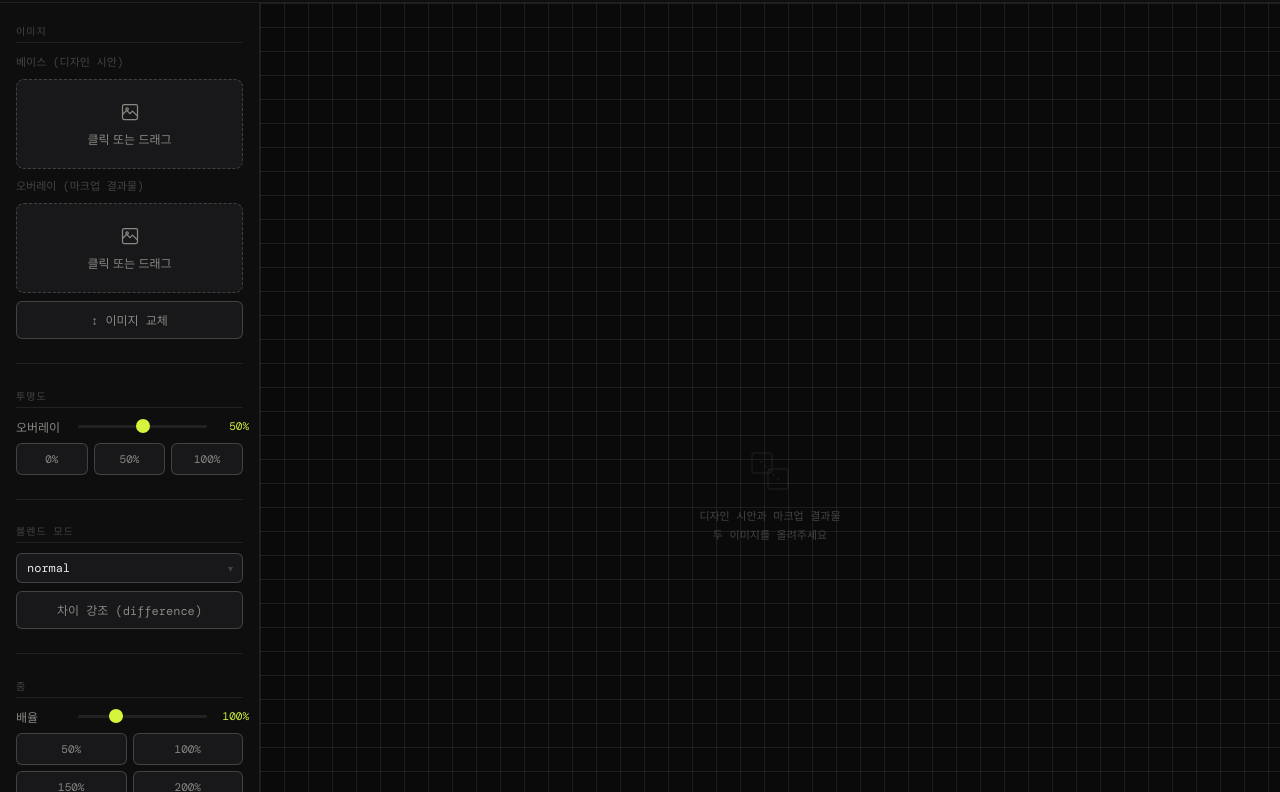
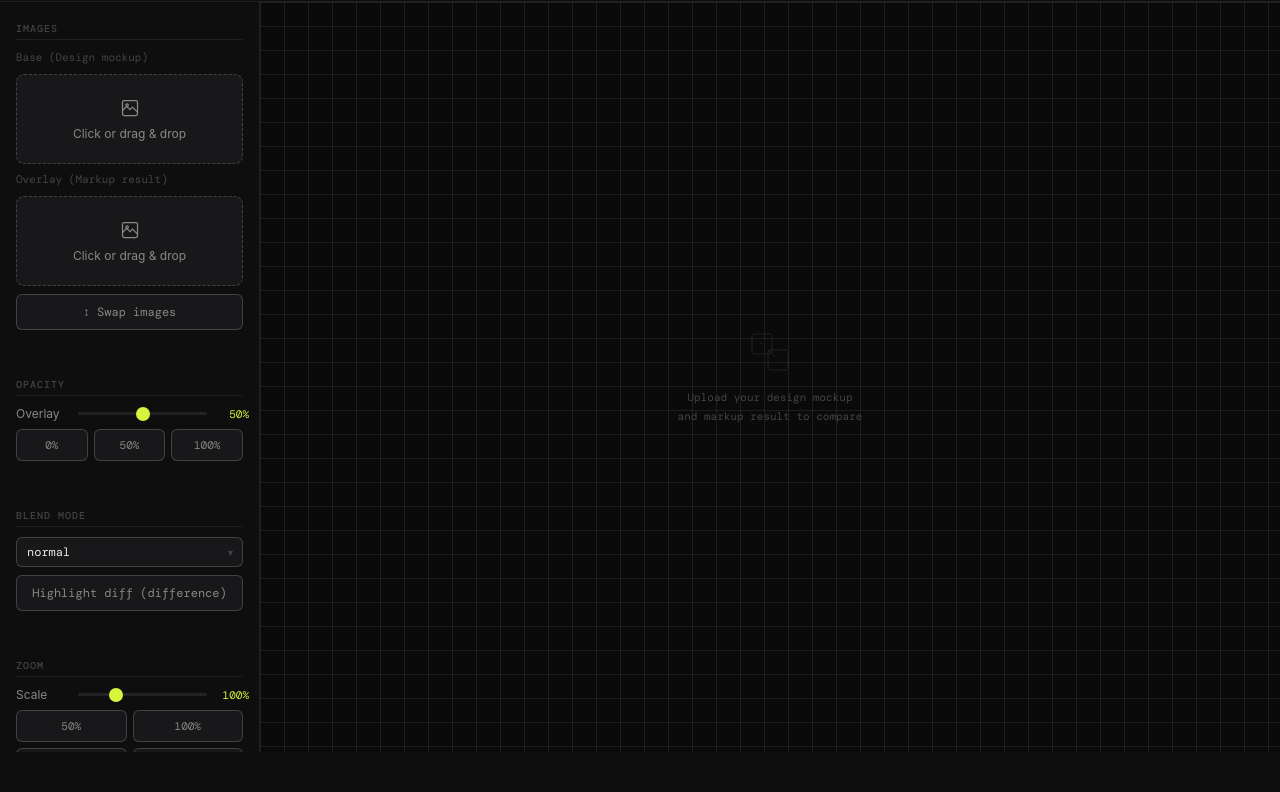
Before and after one commit to joonmoogo/design_overlay, a plain HTML site: page index.html in a window 1280 px wide. Shown: the part 48-840 px from the top of the page. After the commit the page ends 800 px from the top, so only its background shows below. Drawn offline with nearby package versions, Linux system fonts and the light colour scheme; a web font is replaced by a local one.

Commit message:
Update index.html

```diff
--- a/index.html
+++ b/index.html
@@ -1,29 +1,27 @@
-<!DOCTYPE html>
-<html lang="ko">
-<head>
+<html lang="en"><head>
 <meta charset="UTF-8">
 <meta name="viewport" content="width=device-width, initial-scale=1.0">
 <!-- SEO -->
 <title>Overlay Compare</title>
-<meta name="description" content="두 이미지를 오버레이로 비교할 수 있는 도구입니다. 슬라이더를 움직여 전후 차이를 한눈에 확인하세요.">
-<meta name="keywords" content="이미지 비교, 오버레이 비교, before after, 이미지 슬라이더">
+<meta name="description" content="A tool to compare two images using overlay. Move the slider to see before/after differences at a glance.">
+<meta name="keywords" content="image compare, overlay compare, before after, image slider">
 <meta name="author" content="">
 <meta name="robots" content="index, follow">
 <link rel="canonical" href="https://design-overlay-flax.vercel.app/">
 
-<!-- Open Graph (카카오, 페이스북 등 SNS 공유) -->
+<!-- Open Graph -->
 <meta property="og:type" content="website">
 <meta property="og:title" content="Overlay Compare">
-<meta property="og:description" content="두 이미지를 오버레이로 비교할 수 있는 도구입니다.">
+<meta property="og:description" content="A tool to compare two images using overlay.">
 <meta property="og:image" content="https://design-overlay-flax.vercel.app/og_image_1200x630.png">
 <meta property="og:url" content="https://design-overlay-flax.vercel.app/">
-<meta property="og:locale" content="ko_KR">
+<meta property="og:locale" content="en_US">
 <meta property="og:site_name" content="Overlay Compare">
 
 <!-- Twitter Card -->
 <meta name="twitter:card" content="summary_large_image">
 <meta name="twitter:title" content="Overlay Compare">
-<meta name="twitter:description" content="두 이미지를 오버레이로 비교할 수 있는 도구입니다.">
+<meta name="twitter:description" content="A tool to compare two images using overlay.">
 <meta name="twitter:image" content="https://design-overlay-flax.vercel.app/og_image_1200x630.png">
 
 <!-- Favicon -->
@@ -443,20 +441,20 @@
 
 <header>
   <span class="logo">// overlay-compare</span>
-  <span class="header-hint">디자인 ↔ 마크업 오버레이 비교 도구</span>
+  <span class="header-hint">Design ↔ Markup overlay comparison tool</span>
 </header>
 
 <div class="main">
   <div class="sidebar">
 
     <div class="sidebar-section">
-      <div class="section-label">이미지</div>
+      <div class="section-label">Images</div>
 
-      <div class="slot-label">베이스 (디자인 시안)</div>
+      <div class="slot-label">Base (Design mockup)</div>
       <div class="drop-zone" id="drop-base" onclick="document.getElementById('in-base').click()">
         <input type="file" id="in-base" accept="image/*">
-        <svg class="drop-icon" viewBox="0 0 24 24"><rect x="3" y="3" width="18" height="18" rx="2"/><path d="M3 15l5-5 4 4 3-3 6 6"/><circle cx="8.5" cy="8.5" r="1.5"/></svg>
-        <span class="drop-label">클릭 또는 드래그</span>
+        <svg class="drop-icon" viewBox="0 0 24 24"><rect x="3" y="3" width="18" height="18" rx="2"></rect><path d="M3 15l5-5 4 4 3-3 6 6"></path><circle cx="8.5" cy="8.5" r="1.5"></circle></svg>
+        <span class="drop-label">Click or drag &amp; drop</span>
         <div class="thumb-wrap" id="tw-base">
           <button class="clear-btn" onclick="clearSlot(event,'base')">×</button>
           <img id="thumb-base" src="" alt="">
@@ -464,11 +462,11 @@
         </div>
       </div>
 
-      <div class="slot-label">오버레이 (마크업 결과물)</div>
+      <div class="slot-label">Overlay (Markup result)</div>
       <div class="drop-zone" id="drop-over" onclick="document.getElementById('in-over').click()">
         <input type="file" id="in-over" accept="image/*">
-        <svg class="drop-icon" viewBox="0 0 24 24"><rect x="3" y="3" width="18" height="18" rx="2"/><path d="M3 15l5-5 4 4 3-3 6 6"/><circle cx="8.5" cy="8.5" r="1.5"/></svg>
-        <span class="drop-label">클릭 또는 드래그</span>
+        <svg class="drop-icon" viewBox="0 0 24 24"><rect x="3" y="3" width="18" height="18" rx="2"></rect><path d="M3 15l5-5 4 4 3-3 6 6"></path><circle cx="8.5" cy="8.5" r="1.5"></circle></svg>
+        <span class="drop-label">Click or drag &amp; drop</span>
         <div class="thumb-wrap" id="tw-over">
           <button class="clear-btn" onclick="clearSlot(event,'over')">×</button>
           <img id="thumb-over" src="" alt="">
@@ -476,15 +474,15 @@
         </div>
       </div>
 
-      <button class="btn-full" onclick="swapImages()">↕ 이미지 교체</button>
+      <button class="btn-full" onclick="swapImages()">↕ Swap images</button>
     </div>
 
     <div class="divider"></div>
 
     <div class="sidebar-section">
-      <div class="section-label">투명도</div>
+      <div class="section-label">Opacity</div>
       <div class="control-row">
-        <span class="control-name">오버레이</span>
+        <span class="control-name">Overlay</span>
         <input type="range" min="0" max="100" value="50" step="1" id="sl-opacity">
         <span class="val-badge" id="val-opacity">50%</span>
       </div>
@@ -498,7 +496,7 @@
     <div class="divider"></div>
 
     <div class="sidebar-section">
-      <div class="section-label">블렌드 모드</div>
+      <div class="section-label">Blend Mode</div>
       <div class="select-wrap">
         <select class="blend-select" id="blend-select" onchange="applyBlend()">
           <option value="normal">normal</option>
@@ -512,15 +510,15 @@
         </select>
         <span class="select-arrow">▾</span>
       </div>
-      <button class="btn-full" id="btn-diff" onclick="toggleDiff()">차이 강조 (difference)</button>
+      <button class="btn-full" id="btn-diff" onclick="toggleDiff()">Highlight diff (difference)</button>
     </div>
 
     <div class="divider"></div>
 
     <div class="sidebar-section">
-      <div class="section-label">줌</div>
+      <div class="section-label">Zoom</div>
       <div class="control-row">
-        <span class="control-name">배율</span>
+        <span class="control-name">Scale</span>
         <input type="range" min="25" max="300" value="100" step="5" id="sl-zoom">
         <span class="val-badge" id="val-zoom">100%</span>
       </div>
@@ -535,12 +533,12 @@
     <div class="divider"></div>
 
     <div class="sidebar-section">
-      <div class="section-label">단축키</div>
+      <div class="section-label">Shortcuts</div>
       <div class="shortcut-hint">
-        <kbd>←</kbd><kbd>→</kbd> 투명도 조절<br>
-        <kbd>D</kbd> 차이 강조<br>
-        <kbd>S</kbd> 이미지 교체<br>
-        <kbd>0</kbd> <kbd>5</kbd> <kbd>9</kbd> 빠른 투명도
+        <kbd>←</kbd><kbd>→</kbd> Adjust opacity<br>
+        <kbd>D</kbd> Highlight diff<br>
+        <kbd>S</kbd> Swap images<br>
+        <kbd>0</kbd> <kbd>5</kbd> <kbd>9</kbd> Quick opacity
       </div>
     </div>
 
@@ -549,16 +547,16 @@
   <div class="canvas-area grid-bg" id="canvas-area">
     <div class="empty-state" id="empty-state">
       <svg class="empty-icon" viewBox="0 0 48 48">
-        <rect x="6" y="6" width="20" height="20" rx="2"/>
-        <rect x="22" y="22" width="20" height="20" rx="2"/>
-        <path d="M14 14l20 20" stroke-dasharray="3 3"/>
+        <rect x="6" y="6" width="20" height="20" rx="2"></rect>
+        <rect x="22" y="22" width="20" height="20" rx="2"></rect>
+        <path d="M14 14l20 20" stroke-dasharray="3 3"></path>
       </svg>
-      <p>디자인 시안과 마크업 결과물<br>두 이미지를 올려주세요</p>
+      <p>Upload your design mockup<br>and markup result to compare</p>
     </div>
 
     <div id="img-container">
-      <img id="base-img" src="" alt="디자인 시안">
-      <img id="overlay-img" src="" alt="마크업 결과물">
+      <img id="base-img" src="" alt="Design mockup">
+      <img id="overlay-img" src="" alt="Markup result">
       <span class="img-badge badge-left" id="badge-base">BASE</span>
       <span class="img-badge badge-right" id="badge-over-label" style="display:none;">OVERLAY</span>
     </div>
@@ -719,5 +717,6 @@ document.addEventListener('keydown', e => {
   if (e.key === '9') applyOpacity(100);
 });
 </script>
-</body>
-</html>
+
+
+</body></html>
```
